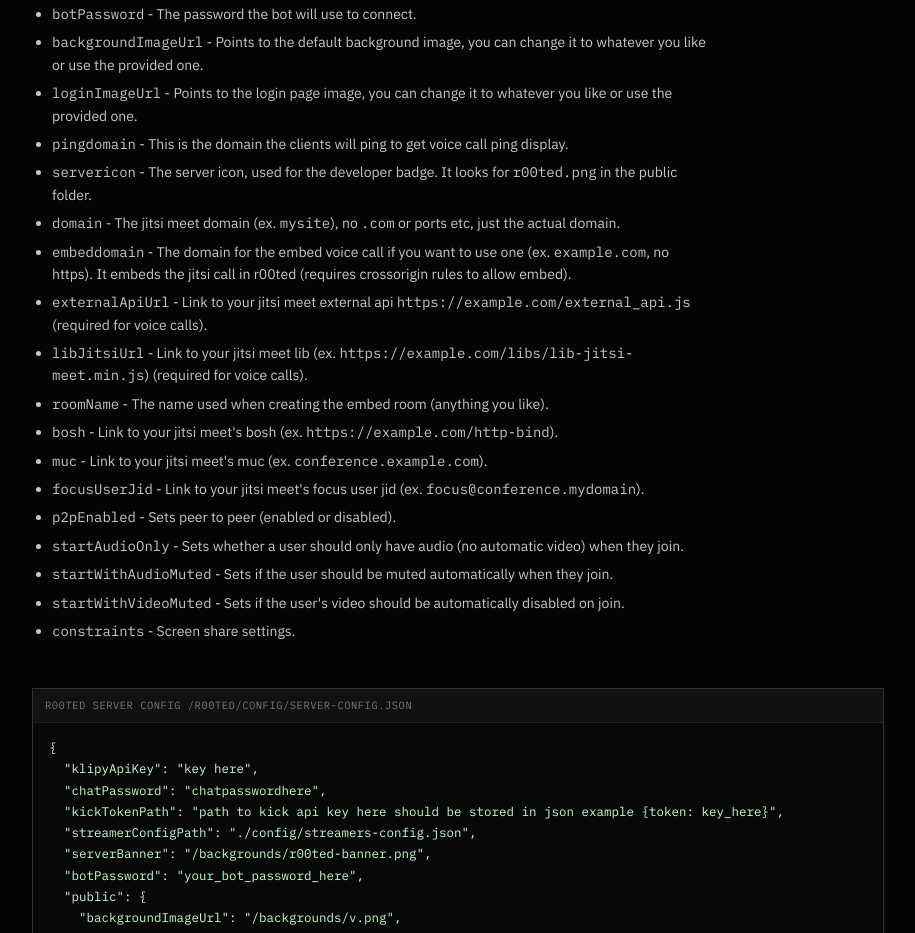
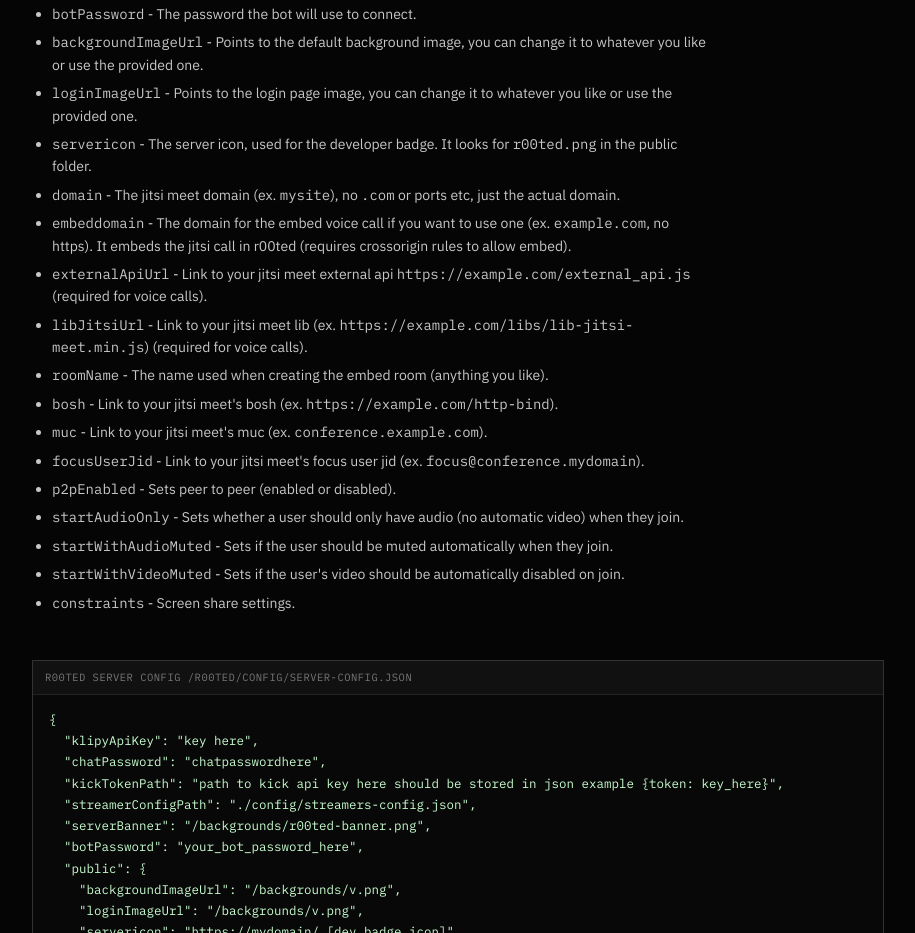
Before and after one commit to PaleCache/r00ted, an Electron app: page docs/docs.html in a window 1400 px wide. Shown: the part 1621-2554 px from the top of the page, without its empty margins (376-1291 px from the left). Drawn offline with Linux system fonts and the light colour scheme.

Commit message:
removed ping domain

```diff
--- a/docs/docs.html
+++ b/docs/docs.html
@@ -334,7 +334,6 @@ npm install</pre>
         <li><code>botPassword</code> - The password the bot will use to connect.</li>
         <li><code>backgroundImageUrl</code> - Points to the default background image, you can change it to whatever you like or use the provided one.</li>
         <li><code>loginImageUrl</code> - Points to the login page image, you can change it to whatever you like or use the provided one.</li>
-        <li><code>pingdomain</code> - This is the domain the clients will ping to get voice call ping display.</li>
         <li><code>servericon</code> - The server icon, used for the developer badge. It looks for <code>r00ted.png</code> in the public folder.</li>
         <li><code>domain</code> - The jitsi meet domain (ex. <code>mysite</code>), no <code>.com</code> or ports etc, just the actual domain.</li>
         <li><code>embeddomain</code> - The domain for the embed voice call if you want to use one (ex. <code>example.com</code>, no https). It embeds the jitsi call in r00ted (requires crossorigin rules to allow embed).</li>
@@ -363,7 +362,6 @@ npm install</pre>
   "public": {
     "backgroundImageUrl": "/backgrounds/v.png",
     "loginImageUrl": "/backgrounds/v.png",
-    "pingdomain": "https://mydomain/ [domain for vc ping tests here] ",
     "servericon": "https://mydomain/ [dev badge icon]"
   },
   "jitsi": {
```
